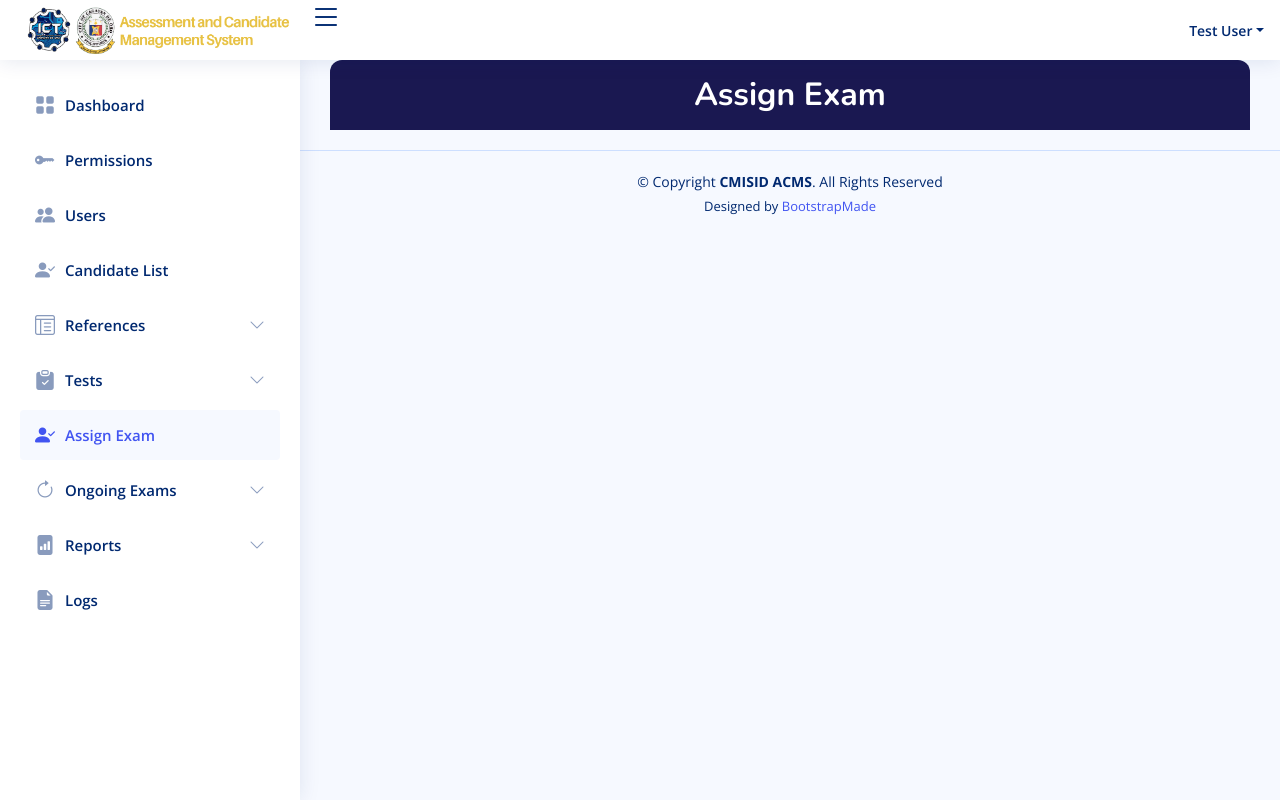
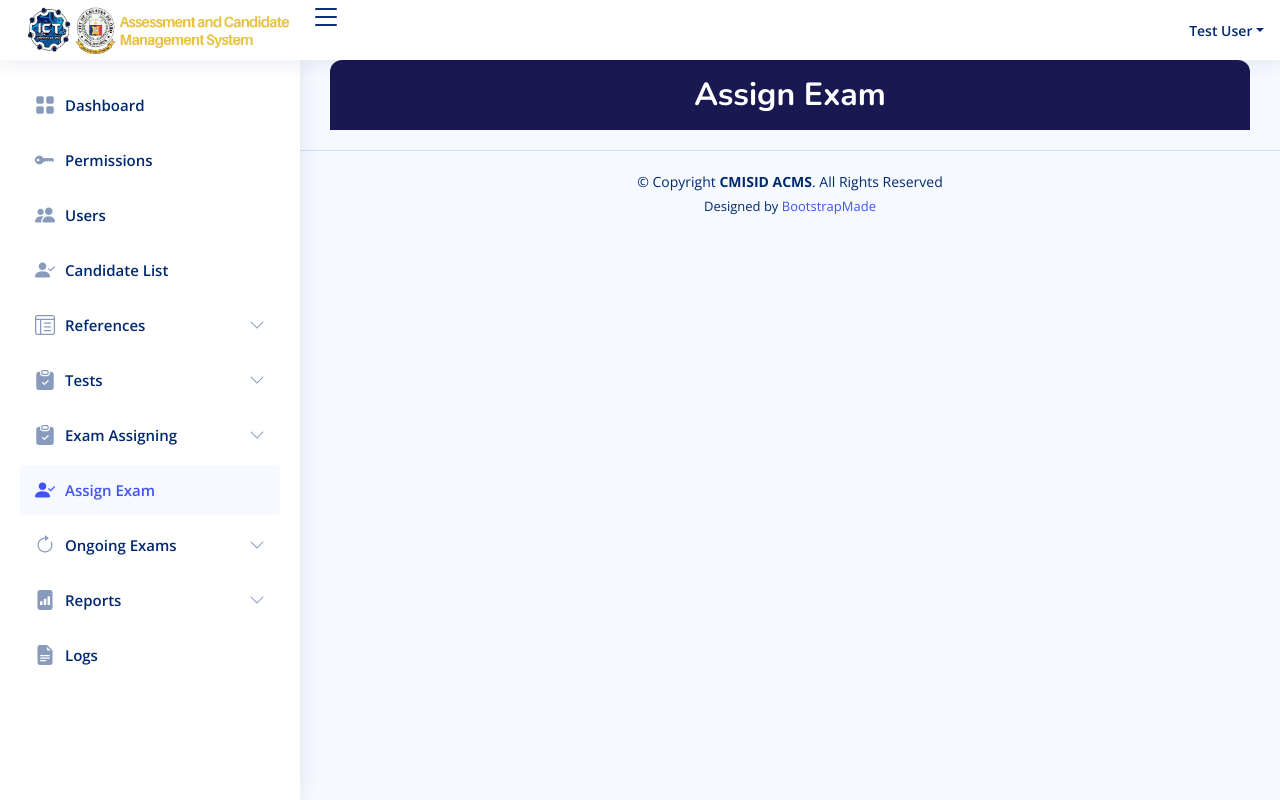
Before and after one commit to cmisidcdo/cmisid-trade-test, a Laravel app: page /exam/assign in a window 1280 px wide. Run offline with Laravel 12, Linux system fonts and the light colour scheme; a user stored in the database is signed in; data comes from the database, SQL or seed files in the repository; some libraries are stand-ins or nearby versions.

Commit message:
24032025 10502
added exam assigning components

```diff
--- /dev/null
+++ b/app/Livewire/Exam/Assessmentlist.php
@@ -0,0 +1,13 @@
+<?php
+
+namespace App\Livewire\Exam;
+
+use Livewire\Component;
+
+class Assessmentlist extends Component
+{
+    public function render()
+    {
+        return view('livewire.exam.assessmentlist');
+    }
+}
--- a/app/Livewire/Test/CreateSchedule.php
+++ b/app/Livewire/Exam/CreateSchedule.php
@@ -1,6 +1,6 @@
 <?php
 
-namespace App\Livewire\Test;
+namespace App\Livewire\Exam;
 
 use Livewire\Component;
 
@@ -8,6 +8,6 @@ class CreateSchedule extends Component
 {
     public function render()
     {
-        return view('livewire.test.create-schedule');
+        return view('livewire.exam.create-schedule');
     }
 }
--- /dev/null
+++ b/app/Livewire/Exam/Interviewlist.php
@@ -0,0 +1,13 @@
+<?php
+
+namespace App\Livewire\Exam;
+
+use Livewire\Component;
+
+class Interviewlist extends Component
+{
+    public function render()
+    {
+        return view('livewire.exam.interviewlist');
+    }
+}
--- /dev/null
+++ b/app/Livewire/Exam/Practicallist.php
@@ -0,0 +1,13 @@
+<?php
+
+namespace App\Livewire\Exam;
+
+use Livewire\Component;
+
+class Practicallist extends Component
+{
+    public function render()
+    {
+        return view('livewire.exam.practicallist');
+    }
+}
--- a/resources/views/components/layouts/app.blade.php
+++ b/resources/views/components/layouts/app.blade.php
@@ -345,11 +345,6 @@
         </a>
         <ul id="tests-nav" class="nav-content collapse {{ Request::routeIs('test.*') ? 'show' : '' }}" data-bs-parent="#sidebar-nav">
           <li>
-            <a class="{{ Request::routeIs('test.createschedule') ? 'active' : '' }}" href="{{ route('test.createschedule') }}">
-              <i class="bi bi-calendar-check-fill fs-5"></i><span>Create Schedule</span>
-            </a>
-          </li>
-          <li>
             <a class="{{ Request::routeIs('test.assessment') ? 'active' : '' }}" href="{{ route('test.assessment') }}">
               <i class="bi bi-clipboard-data-fill fs-5"></i><span>Assessment Tests</span>
             </a>
@@ -362,6 +357,36 @@
           <li>
             <a class="{{ Request::routeIs('test.interview') ? 'active' : '' }}" href="{{ route('test.interview') }}">
               <i class="bi bi-wechat fs-5"></i><span>Oral Interviews</span>
+            </a>
+          </li>
+        </ul>
+      </li><!-- End Charts Nav -->
+    @endcan
+
+    @can('assessor permission')
+      <li class="nav-item">
+        <a class="nav-link {{ Request::routeIs('exam.*') ? '' : 'collapsed' }}" data-bs-target="#exam-nav" data-bs-toggle="collapse" href="#">
+          <i class="bi bi-clipboard-check-fill fs-5"></i><span>Exam Assigning</span><i class="bi bi-chevron-down ms-auto"></i>
+        </a>
+        <ul id="exam-nav" class="nav-content collapse {{ Request::routeIs('exam.*') ? 'show' : '' }}" data-bs-parent="#sidebar-nav">
+          <li>
+            <a class="{{ Request::routeIs('exam.createschedule') ? 'active' : '' }}" href="{{ route('exam.createschedule') }}">
+              <i class="bi bi-calendar-check-fill fs-5"></i><span>Create Schedule</span>
+            </a>
+          </li>
+          <li>
+            <a class="{{ Request::routeIs('exam.assessmentlist') ? 'active' : '' }}" href="{{ route('exam.assessmentlist') }}">
+              <i class="bi bi-clipboard-data-fill fs-5"></i><span>Assessment Test List</span>
+            </a>
+          </li>
+          <li>
+            <a class="{{ Request::routeIs('exam.practicallist') ? 'active' : '' }}" href="{{ route('exam.practicallist') }}">
+              <i class="bi bi-person-fill-gear fs-5"></i><span>Practical Exam List</span>
+            </a>
+          </li>
+          <li>
+            <a class="{{ Request::routeIs('exam.interviewlist') ? 'active' : '' }}" href="{{ route('exam.interviewlist') }}">
+              <i class="bi bi-wechat fs-5"></i><span>Oral Interview List</span>
             </a>
           </li>
         </ul>
--- /dev/null
+++ b/resources/views/livewire/exam/create-schedule.blade.php
@@ -0,0 +1,3 @@
+<div>
+    {{-- Do your work, then step back. --}}
+</div>
--- /dev/null
+++ b/resources/views/livewire/exam/interviewlist.blade.php
@@ -0,0 +1,3 @@
+<div>
+    {{-- Nothing in the world is as soft and yielding as water. --}}
+</div>
--- /dev/null
+++ b/resources/views/livewire/exam/practicallist.blade.php
@@ -0,0 +1,3 @@
+<div>
+    {{-- Because she competes with no one, no one can compete with her. --}}
+</div>
--- a/routes/web.php
+++ b/routes/web.php
@@ -3,13 +3,16 @@
 use App\Livewire\Candidate\AddCandidate;
 use App\Livewire\Candidate\CandidateList;
 use App\Livewire\Candidate\UpdateCandidate;
+use App\Livewire\Exam\Assessmentlist;
+use App\Livewire\Exam\Interviewlist;
+use App\Livewire\Exam\Practicallist;
 use App\Livewire\References\Offices;
 use App\Livewire\References\Positions;
 use App\Livewire\References\Skills;
 use App\Livewire\References\Venues;
 use App\Livewire\Reports\AdminReports;
 use App\Livewire\Reports\CandidateReports;
-use App\Livewire\Test\CreateSchedule;
+use App\Livewire\Exam\CreateSchedule;
 use Illuminate\Support\Facades\Route;
 use App\Livewire\Dashboard;
 use App\Livewire\Exam\AssessmentNotes;
@@ -61,5 +64,8 @@ Route::middleware(['auth'])->group(function () {
     Route::get('/permissions', Permissions::class)->name('permissions');
     Route::get('/reports/adminreports', AdminReports::class)->name('reports.adminreports');
     Route::get('/reports/candidatereports', CandidateReports::class)->name('reports.candidatereports');
-    Route::get('/test/createschedule', CreateSchedule::class)->name('test.createschedule');
+    Route::get('/exam/createschedule', CreateSchedule::class)->name('exam.createschedule');
+    Route::get('/exam/assessmentlist', Assessmentlist::class)->name('exam.assessmentlist');
+    Route::get('/exam/practicallist', Practicallist::class)->name('exam.practicallist');
+    Route::get('/exam/interviewlist', Interviewlist::class)->name('exam.interviewlist');
 });
```
Also changed, not shown: resources/views/livewire/exam/assessmentlist.blade.php (renamed from resources/views/livewire/test/create-schedule.blade.php).
